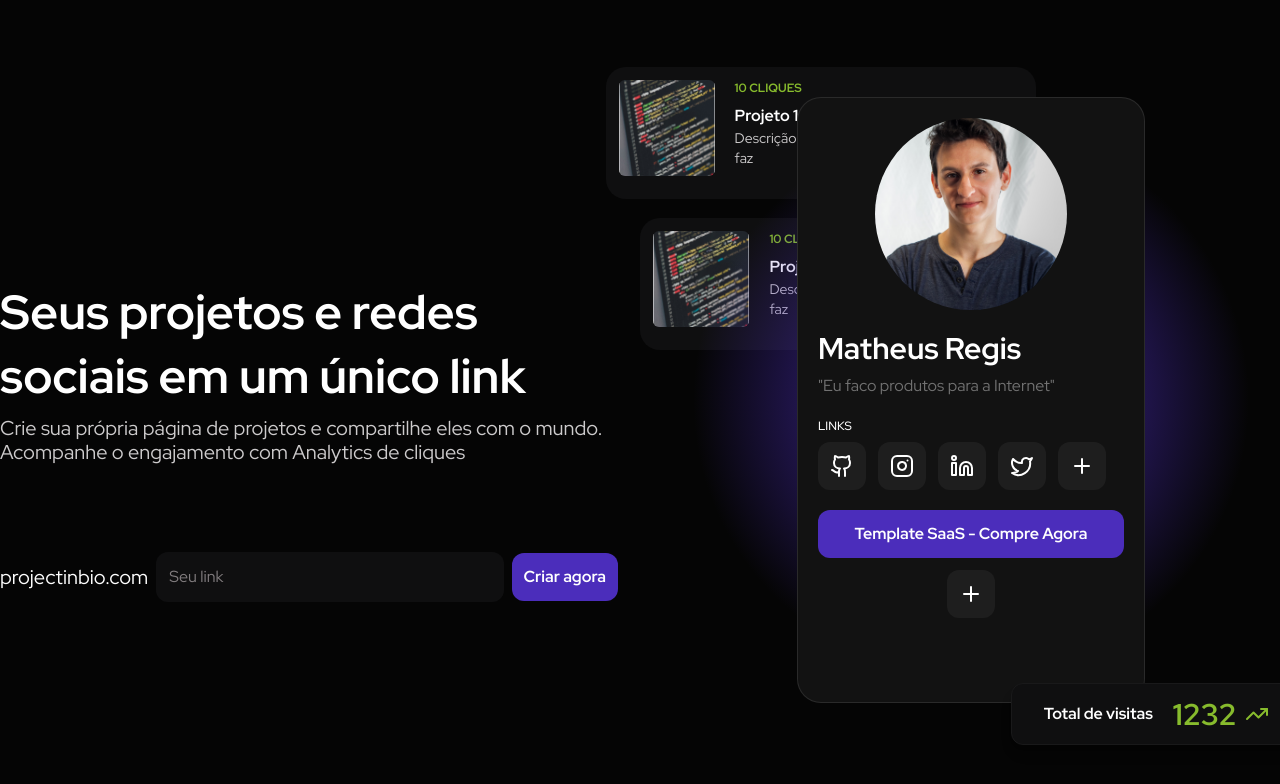
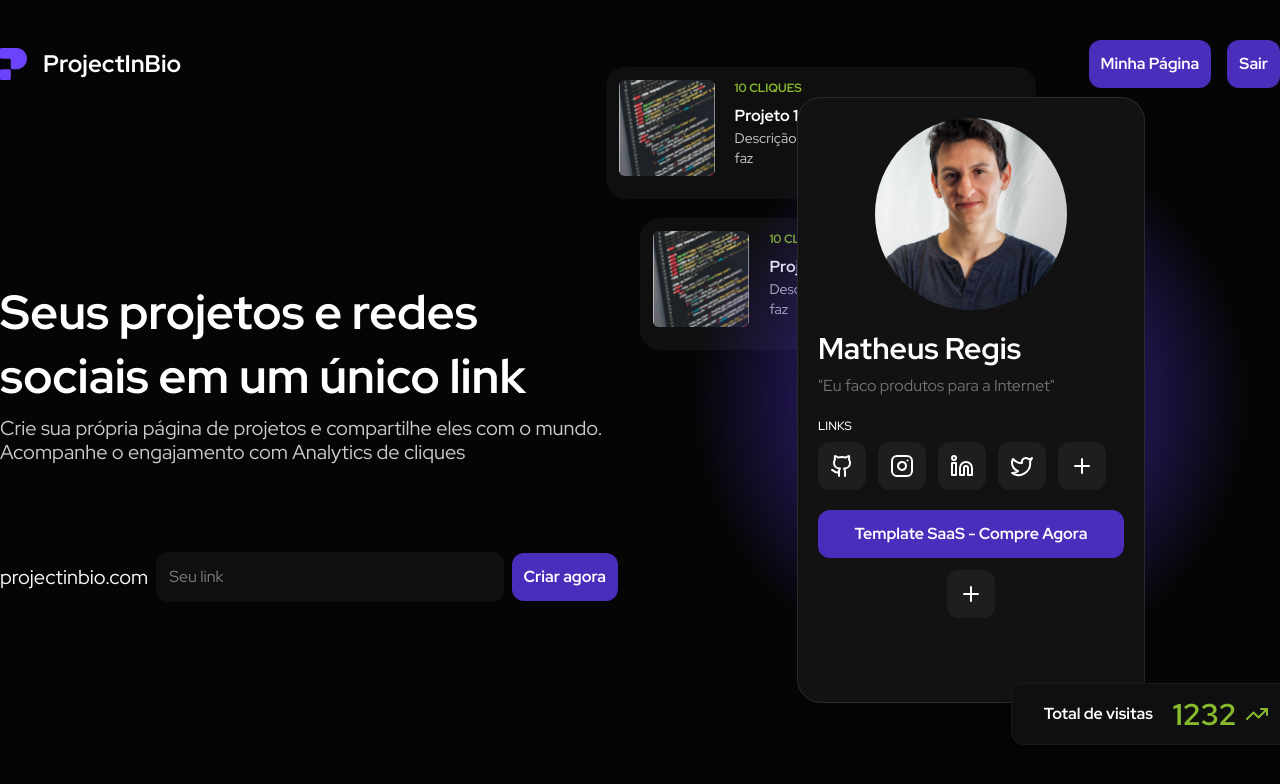
Before and after one commit to matheusregis/project-in-bio, a Next.js app: page / in a window 1280 px wide. Shown: the top 784 px of the page. Built offline with nearby package versions, Linux system fonts and the light colour scheme.

Commit message:
feat - created header

```diff
--- /dev/null
+++ b/app/components/landing-page/Header.tsx
@@ -0,0 +1,16 @@
+import Button from "../ui/Button";
+
+export default function Header() {
+    return (
+        <div className="absolute top-0 left-0 right-0 max-w-7xl mx-auto flex item-centers justify-between py-10">
+            <div className="flex items-center gap-4">
+                <img src="/logo.svg" alt="ProejctInBio Logo" />
+                <h3 className="text-white text-2xl font-bold">ProjectInBio</h3>
+            </div>
+            <div className="flex items-center gap-4">
+                <Button>Minha Página</Button>
+                <Button>Sair</Button>
+            </div>
+        </div>
+    )
+}
--- a/app/page.tsx
+++ b/app/page.tsx
@@ -1,10 +1,12 @@
+import Header from "./components/landing-page/Header";
 import Hero from "./components/landing-page/Hero";
 
 export default function Home() {
   return (
     <div className="max-w-7xl mx-auto">
+      <Header />
       <Hero />
-      {/* <Header />
+      {/*
       <VideoExplanation />
       <Pricing />
       <FAQ /> */}
```
